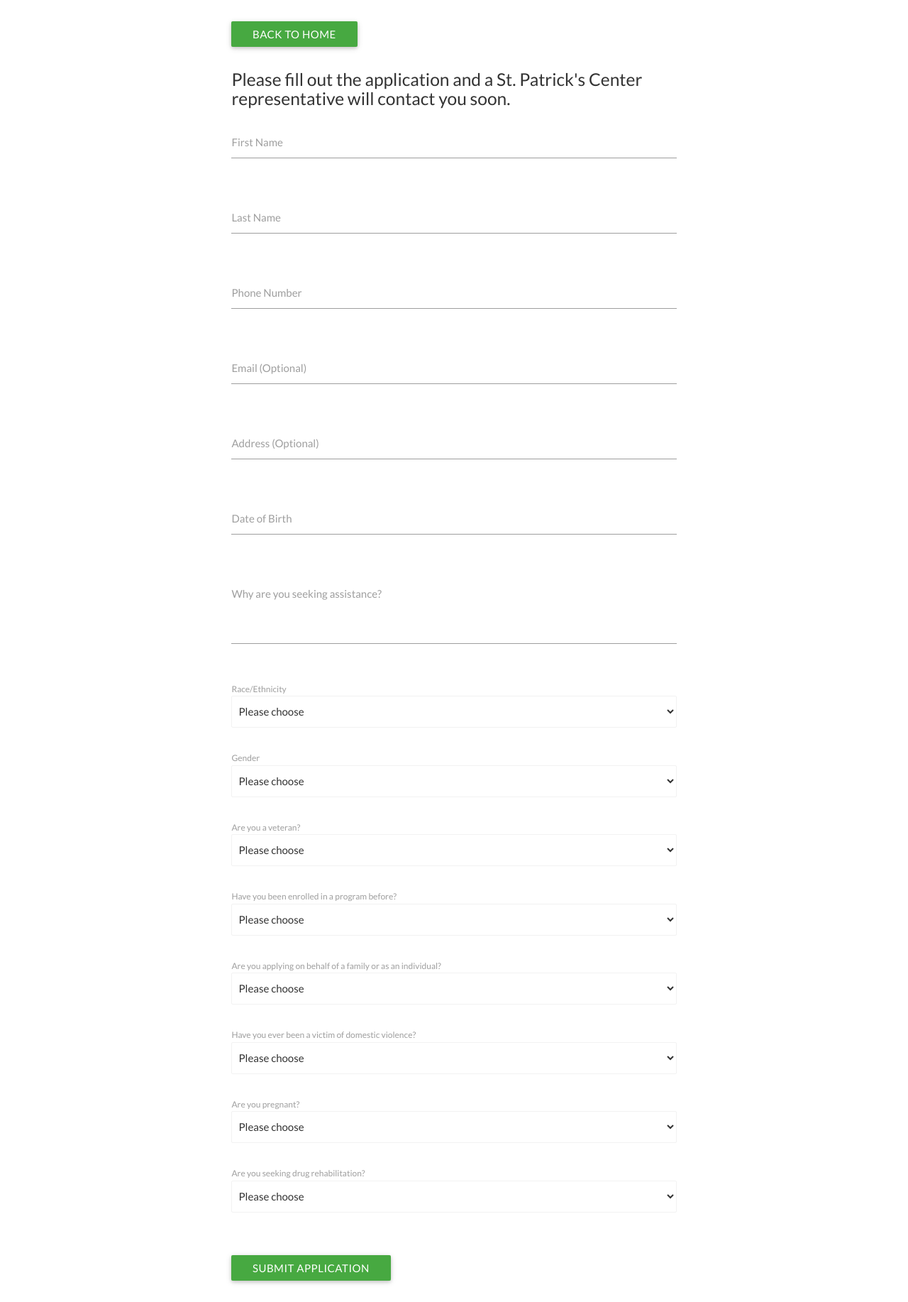
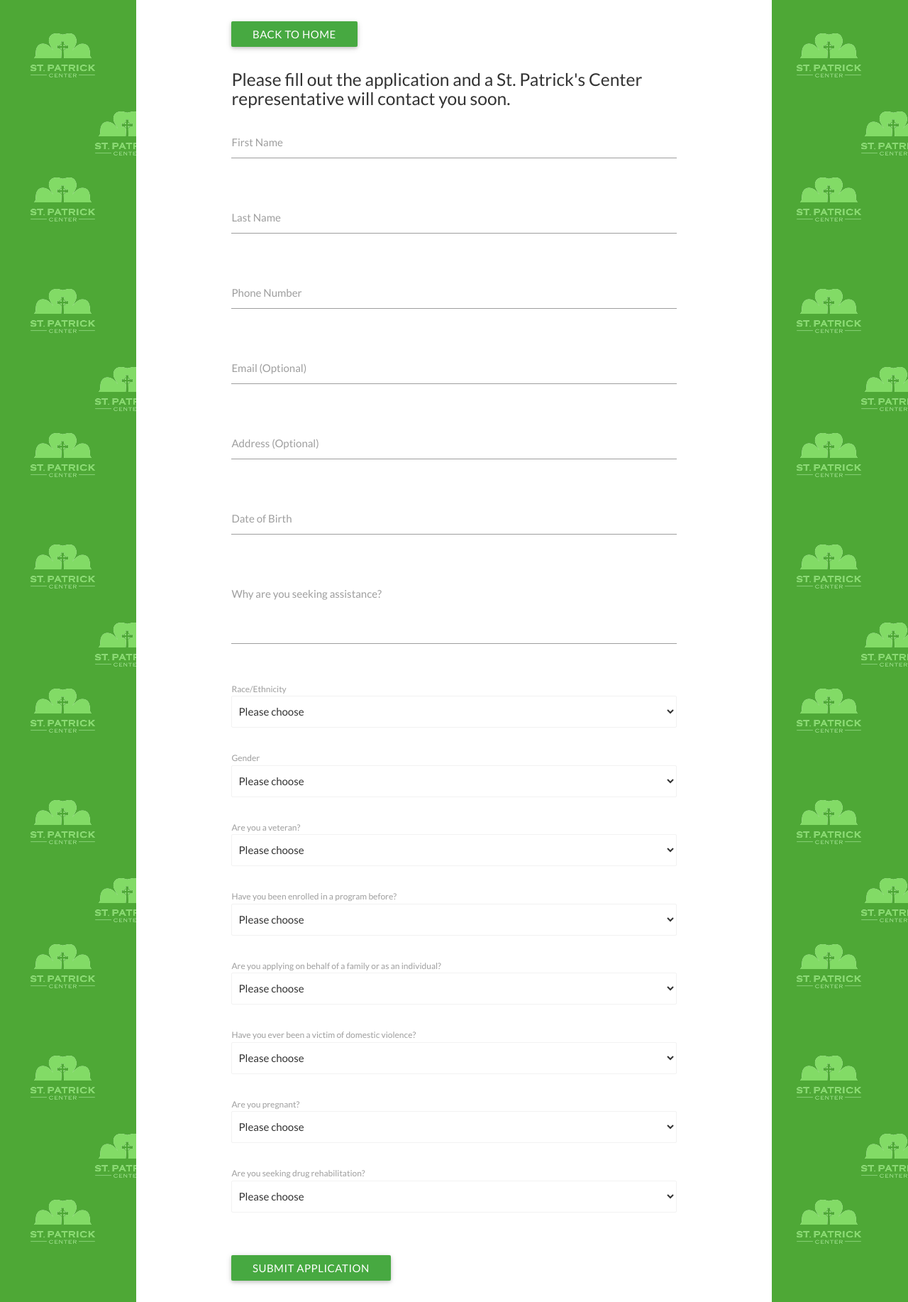
Before and after one commit to dborstelmann/Penguins-GH6, a Django app: page /apply in a window 1280 px wide. Shown: the whole page at 71% size. Run offline with Django 3.2, Linux system fonts and the light colour scheme; style sheets or scripts are compiled from the project's sources.

Commit message:
update ui

```diff
--- a/webapp/static/less/apply.less
+++ b/webapp/static/less/apply.less
@@ -1,4 +1,8 @@
 @import 'base';
+
+body {
+    background-image: url('../img/SaintPatricksCenterBG.png');
+}
 
 #apply {
     .input-field input, .input-field label {
--- a/webapp/templates/hello.html
+++ b/webapp/templates/hello.html
@@ -31,8 +31,8 @@
                 margin-right: 39px;
                 margin-bottom: -104px;
                 border: 3px solid #000;
+            }
         </style>
-      }
     </div>
 </body>
 
--- a/webapp/templates/partials/apply/apply_base.html
+++ b/webapp/templates/partials/apply/apply_base.html
@@ -1,5 +1,5 @@
 {% verbatim %}
-<div class="application container">
+<div class="application container" style="background-color: #fff;">
     <div class="container">
         <button class="waves-effect waves-light btn home-link" type="button" style="margin-top:30px;margin-bottom:20px;">Back to Home</button>
         <div class="title">
```
Also changed, not shown: webapp/templates/partials/beds/beds_base.html (+6 -1 lines), webapp/templates/partials/home/shelters.html (+11 -3 lines), webapp/static/img/SaintPatricksCenterBG.png (added). Lines whose indentation alone changed are shown as unchanged.
